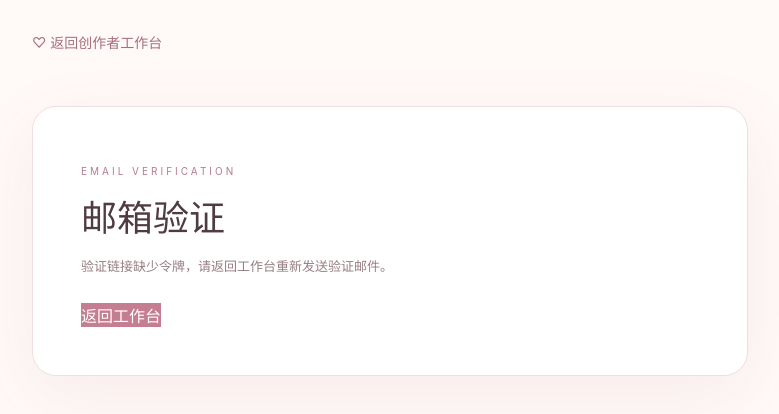
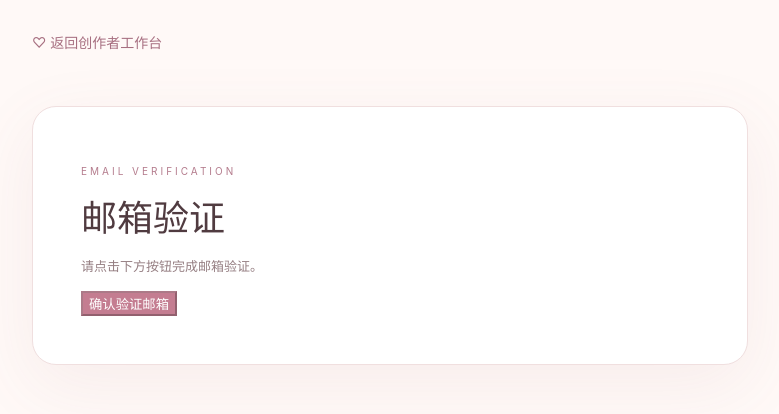
Before and after one commit to 905695129-art/xiaomei-AI, a Next.js app: page /creator/verify-email in a window 1280 px wide. Shown: the top 414 px of the page, without its empty margins (250-1029 px from the left). Built offline with nearby package versions, Linux system fonts and the light colour scheme.

Commit message:
Require an explicit click to consume email verification token

```diff
--- a/src/app/creator/verify-email/page.tsx
+++ b/src/app/creator/verify-email/page.tsx
@@ -3,25 +3,34 @@ import { useEffect, useState } from "react";
 
 export default function VerifyEmailPage() {
   const [token, setToken] = useState("");
-  const [message, setMessage] = useState("正在验证链接…");
+  const [message, setMessage] = useState("请点击下方按钮完成邮箱验证。");
   const [busy, setBusy] = useState(false);
+  const [verified, setVerified] = useState(false);
 
   useEffect(() => {
-    const value = new URLSearchParams(window.location.search).get("token") || "";
-    setToken(value);
-    if (!value) { setMessage("验证链接缺少令牌，请返回工作台重新发送验证邮件。"); return; }
+    setToken(new URLSearchParams(window.location.search).get("token") || "");
+  }, []);
+
+  async function verify() {
+    if (!token) { setMessage("验证链接缺少令牌，请返回工作台重新发送验证邮件。"); return; }
     setBusy(true);
-    fetch("/api/auth/verification/confirm", {
-      method: "POST",
-      headers: { "Content-Type": "application/json" },
-      body: JSON.stringify({ token: value })
-    }).then(async response => {
+    setMessage("");
+    try {
+      const response = await fetch("/api/auth/verification/confirm", {
+        method: "POST",
+        headers: { "Content-Type": "application/json" },
+        body: JSON.stringify({ token })
+      });
       const data = await response.json();
       if (!response.ok) throw new Error(data.error === "INVALID_OR_EXPIRED_TOKEN" ? "验证链接无效或已过期，请重新发送验证邮件。" : "验证暂时失败，请稍后重试。");
+      setVerified(true);
       setMessage(data.message || "邮箱验证成功。");
-    }).catch(error => setMessage(error instanceof Error ? error.message : "验证失败"))
-      .finally(() => setBusy(false));
-  }, []);
+    } catch (error) {
+      setMessage(error instanceof Error ? error.message : "验证失败");
+    } finally {
+      setBusy(false);
+    }
+  }
 
-  return <main className="creatorShell"><a href="/creator" className="back">♡ 返回创作者工作台</a><section className="creatorCard"><p className="eyebrow">EMAIL VERIFICATION</p><h1>邮箱验证</h1><p className="sub">{message}</p>{busy&&<p className="notice">请稍候…</p>}{!busy&&<a className="primary recoveryBack" href="/creator">返回工作台</a>}</section></main>;
+  return <main className="creatorShell"><a href="/creator" className="back">♡ 返回创作者工作台</a><section className="creatorCard"><p className="eyebrow">EMAIL VERIFICATION</p><h1>邮箱验证</h1><p className="sub">{message}</p>{!verified&&<button className="primary" disabled={busy||!token} onClick={verify}>{busy?"正在验证…":"确认验证邮箱"}</button>}{verified&&<a className="primary recoveryBack" href="/creator">返回工作台</a>}</section></main>;
 }
```
